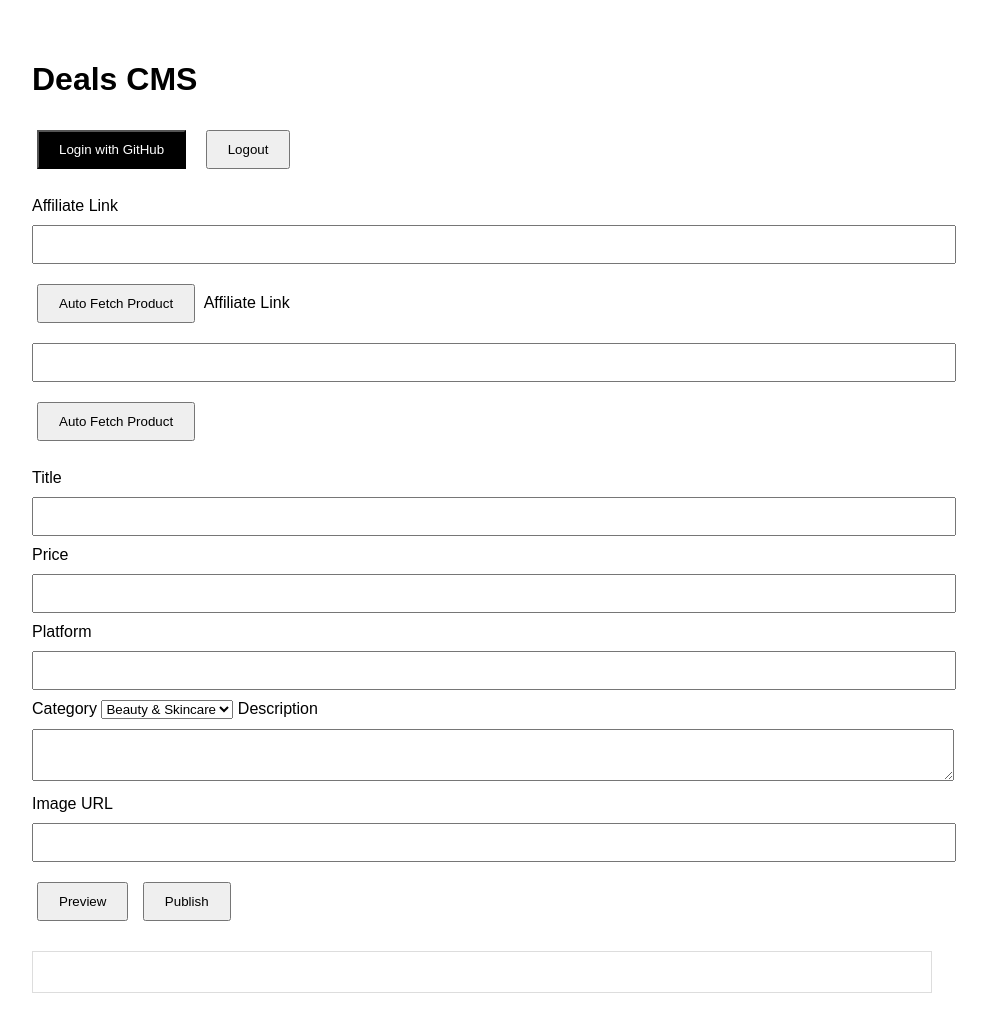
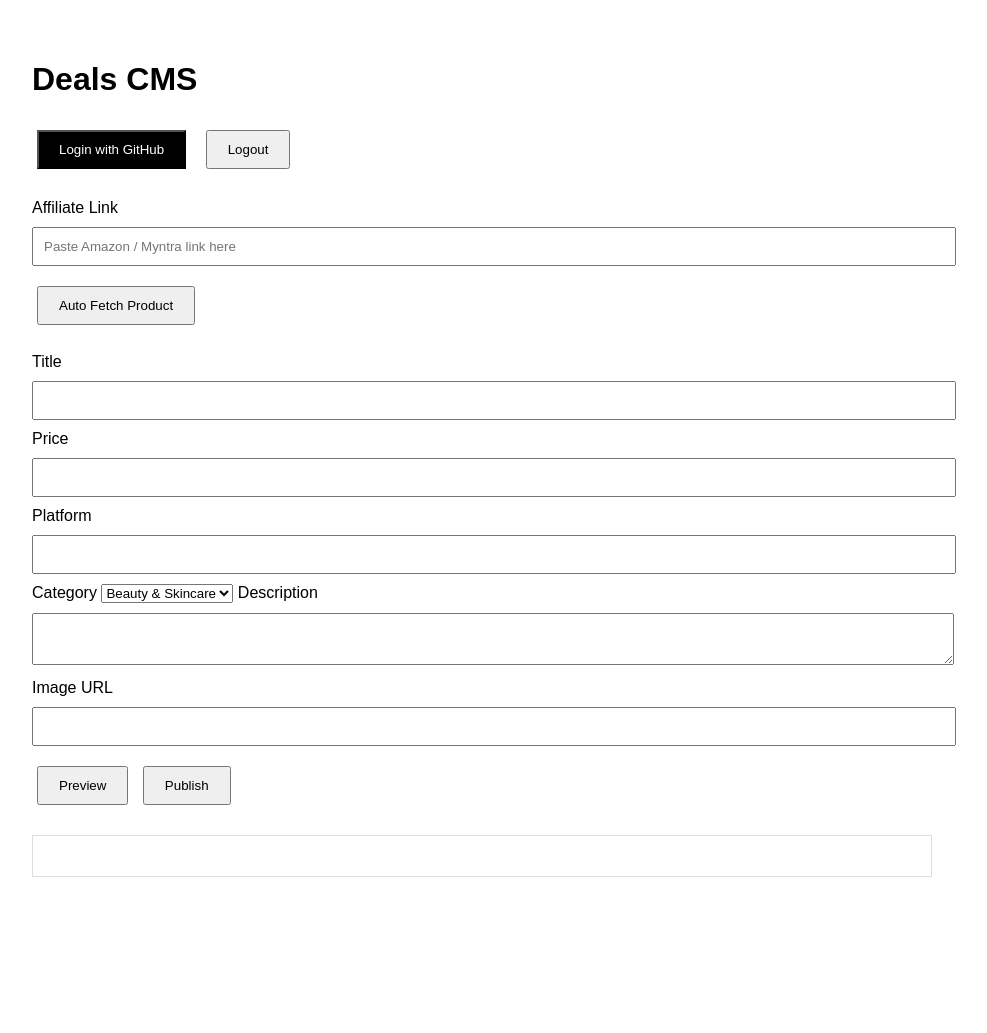
Before and after one commit to iamreemaroy/Reema-Roy, a Jekyll site: the page cms/index.html, which Jekyll copies as it is, in a window 1280 px wide. Shown: the whole page, without its empty margins (158-1145 px from the left). Built offline with Jekyll 4.4.1, drawn with Linux system fonts in a browser that asks for light colours; after the commit the page ends 917 px from its top, so only the background shows below that.

Commit message:
Update index.html

```diff
--- a/cms/index.html
+++ b/cms/index.html
@@ -36,8 +36,7 @@
     <body>
 
       <h1>Deals CMS</h1>
-
-      <!-- ✅ ADD HERE -->
+      <div style="margin-bottom:20px;">
         <button onclick="loginGithub()" style="background:black;color:white;">
           Login with GitHub
         </button>
@@ -45,15 +44,11 @@
         <button onclick="logoutGithub()" style="margin-left:10px;">
           Logout
         </button>
-
-      <br><br>
+      </div>
 
       <label>Affiliate Link</label>
-      <input id="link">
-      <button onclick="fetchProduct()">Auto Fetch Product</button>
+      <input id="link" placeholder="Paste Amazon / Myntra link here">
 
-      <label>Affiliate Link</label>
-      <input id="link">
       <button onclick="fetchProduct()">Auto Fetch Product</button>
 
       <br><br>
```
Lines whose indentation alone changed are shown as unchanged.
